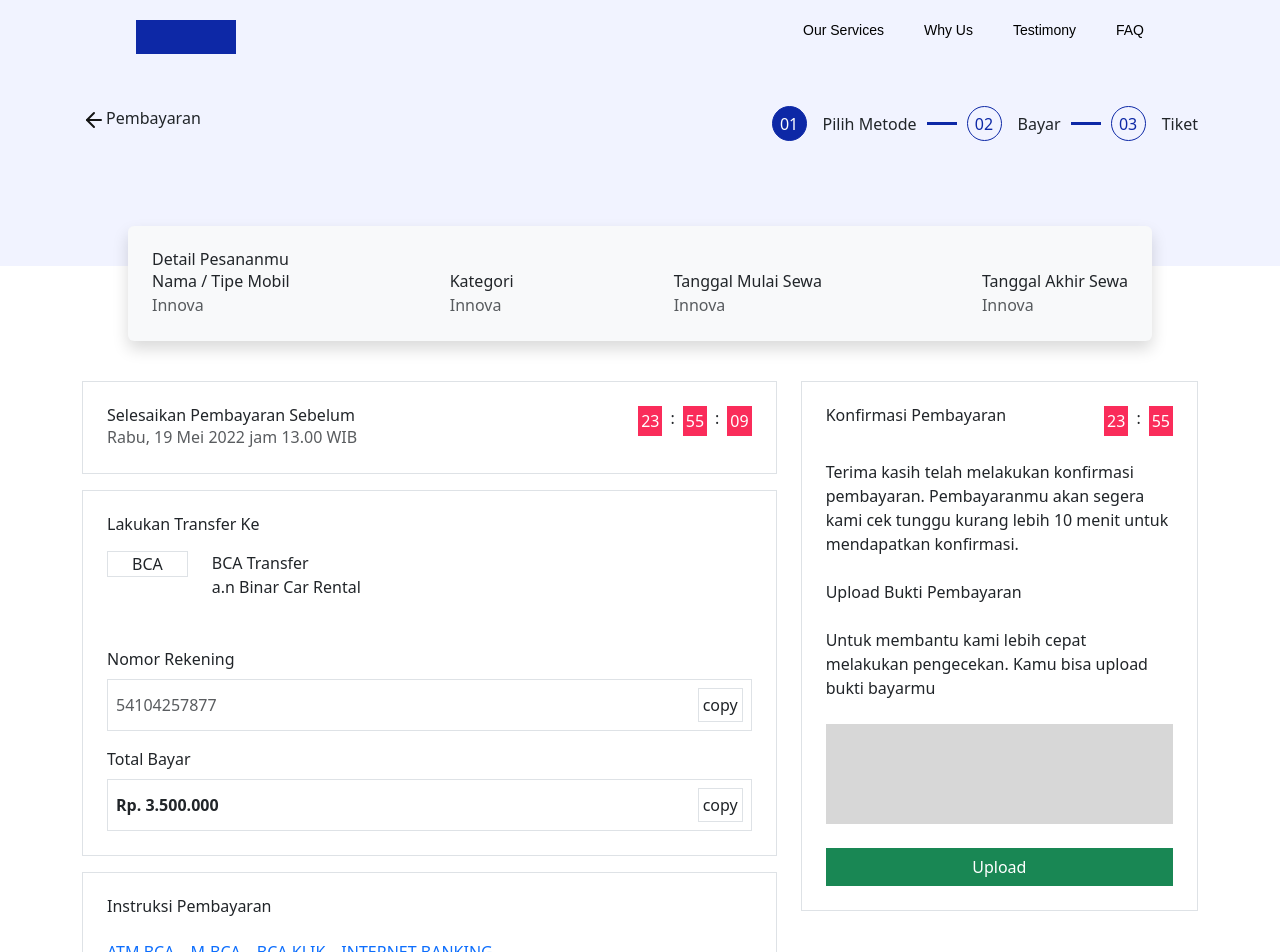
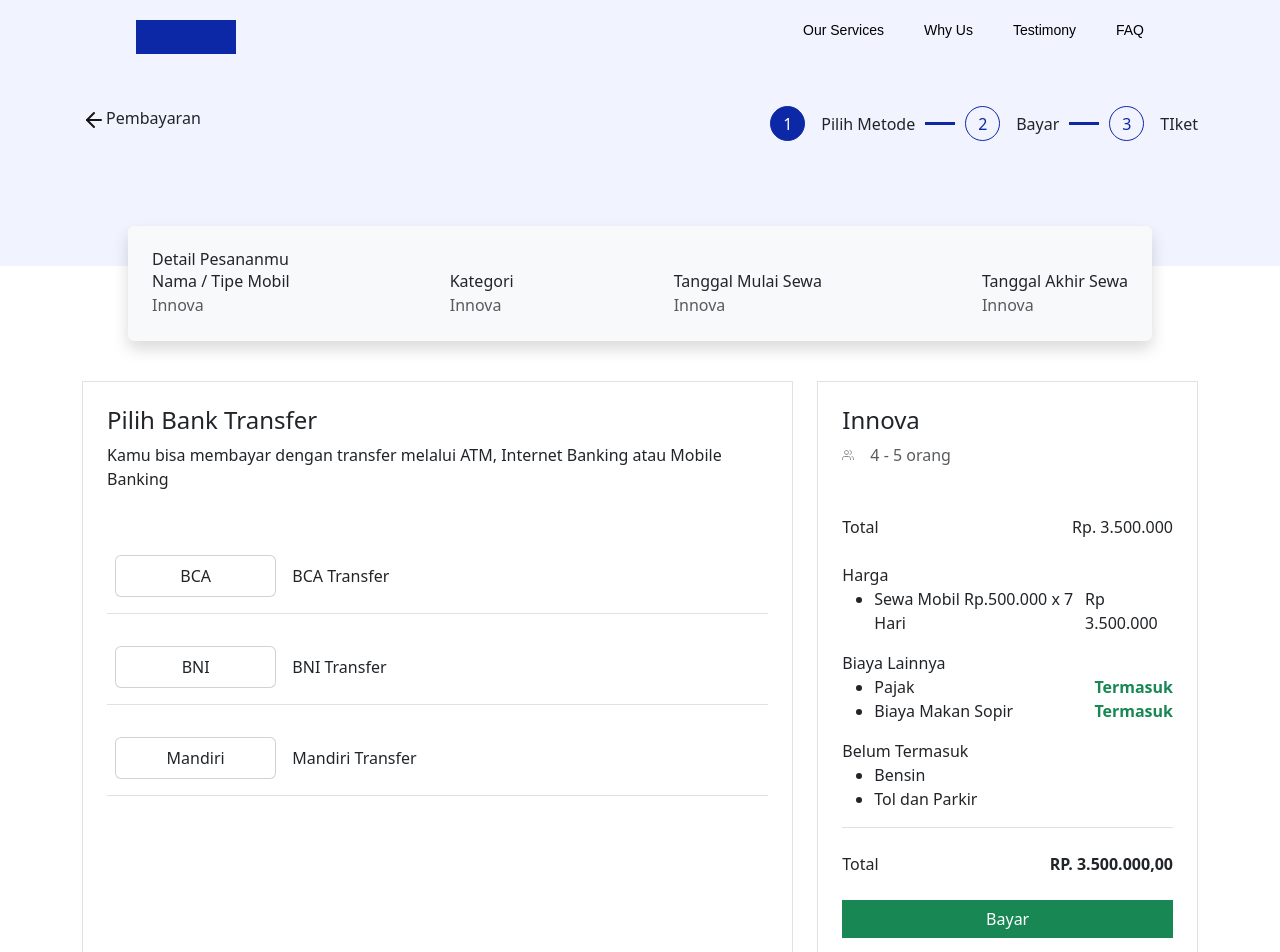
Before and after one commit to HarisMI40/fer-rental-mobil-public, a React (Vite) app: page /pembayaran in a window 1280 px wide. Shown: the top 952 px of the page. Built offline with nearby package versions, Linux system fonts and the light colour scheme.

Commit message:
update step pembayaran + redux

```diff
--- /dev/null
+++ b/app/store.js
@@ -0,0 +1,7 @@
+import { configureStore } from '@reduxjs/toolkit'
+import stepPembayaranReducer from '../features/stepPembayaran/stepPembayaranSlice'
+export default configureStore({
+  reducer: {
+    stepPembayaran : stepPembayaranReducer,
+  },
+})
--- /dev/null
+++ b/features/stepPembayaran/stepPembayaranSlice.js
@@ -0,0 +1,39 @@
+import { createSlice } from "@reduxjs/toolkit";
+
+const stepPembayaran = createSlice({
+  name : "stepembayaran",
+  initialState :
+
+  {
+    step : 1,
+    completed : 0,
+    data : [
+    {
+      "nomor" : "1",
+      "deskripsi" : "Pilih Metode",
+    },
+    {
+      "nomor" : "2",
+      "deskripsi" : "Bayar",
+    },
+    {
+      "nomor" : "3",
+      "deskripsi" : "TIket",
+    }
+  ]
+},
+  reducers : {
+    updateStep : (state, action) => {
+      state.step = action.payload
+      // state.completed += 1
+      // state.data[state.completed - 1].complete = true
+      // console.log(state.data)
+    },
+    updateCompleted : (state, action) => {
+      state.completed = action.payload
+    }
+  }
+});
+
+export const {updateStep, updateCompleted} = stepPembayaran.actions
+export default stepPembayaran.reducer
--- a/package.json
+++ b/package.json
@@ -10,6 +10,7 @@
     "preview": "vite preview"
   },
   "dependencies": {
+    "@reduxjs/toolkit": "^2.2.1",
     "axios": "^1.6.2",
     "bootstrap": "^5.3.2",
     "localforage": "^1.10.0",
@@ -18,6 +19,7 @@
     "react-bootstrap": "^2.9.1",
     "react-dom": "^18.2.0",
     "react-multi-carousel": "^2.8.4",
+    "react-redux": "^9.1.0",
     "react-router-dom": "^6.21.1",
     "sort-by": "^1.2.0"
   },
--- /dev/null
+++ b/src/assets/fi_check_white.jsx
@@ -0,0 +1,18 @@
+import React from "react";
+
+const fi_check_white = () => {
+  return (
+    <svg
+      xmlns="http://www.w3.org/2000/svg"
+      width="60"
+      height="60"
+      fill="currentColor"
+      className="bi bi-check-lg"
+      viewBox="0 0 16 16"
+    >
+      <path d="M12.736 3.97a.733.733 0 0 1 1.047 0c.286.289.29.756.01 1.05L7.88 12.01a.733.733 0 0 1-1.065.02L3.217 8.384a.757.757 0 0 1 0-1.06.733.733 0 0 1 1.047 0l3.052 3.093 5.4-6.425z" />
+    </svg>
+  );
+};
+
+export default fi_check_white;
--- a/src/pages/Pembayaran/Pembayaran.jsx
+++ b/src/pages/Pembayaran/Pembayaran.jsx
@@ -7,8 +7,18 @@ import style from "./Pembayaran.module.css";
 import CardDetailPesanan from "./components/CardDetailPesanan/CardDetailPesanan";
 import PilihPembayaran from "./components/Step/PilihPembayaran";
 import Transfer from "./components/Step/Transfer/Transfer";
+import { useSelector } from "react-redux";
 
 const Pembayaran = () => {
+  const step = useSelector((state) => state.stepPembayaran.step);
+
+  let StepPembayaran = "Loading";
+  if (step == 1) {
+    StepPembayaran = <PilihPembayaran />;
+  } else if (step == 2) {
+    StepPembayaran = <Transfer />;
+  }
+
   return (
     <div>
       <HeaderMain>
@@ -17,13 +27,10 @@ const Pembayaran = () => {
       <Card>
         <CardDetailPesanan />
       </Card>
-
       <main
         className={`${style.container} container d-flex justify-content-between gap-4`}
       >
-        {/* <PilihPembayaran /> */}
-
-        <Transfer />
+        {StepPembayaran}
       </main>
     </div>
   );
--- a/src/pages/Pembayaran/components/Header/Header.jsx
+++ b/src/pages/Pembayaran/components/Header/Header.jsx
@@ -1,7 +1,13 @@
 import React from "react";
 import style from "./Header.module.css";
 import fi_arrow_left from "../../../../assets/icon_card/fi_arrow_left.svg";
+import Fi_check_white from "../../../../assets/fi_check_white.jsx";
+import { useSelector } from "react-redux";
+
 const Header = () => {
+  const { data, completed, step } = useSelector(
+    (state) => state.stepPembayaran
+  );
   return (
     <div className={`container ${style.container}`}>
       <div className={`${style.wrapper}`}>
@@ -11,23 +17,23 @@ const Header = () => {
         </div>
 
         <div className={`${style.step_pembayaran}`}>
-          <div className="d-flex align-items-center gap-3">
-            <div className={`${style.container_angka} ${style.active}`}>01</div>
+          {data.map((data) => (
+            <React.Fragment key={data.nomor}>
+              <div className="d-flex align-items-center gap-3">
+                <div
+                  className={`
+                  ${style.container_angka}
+                  ${data.nomor <= step ? style.active : ""}`}
+                >
+                  {data.nomor <= completed ? <Fi_check_white /> : data.nomor}
+                </div>
 
-            <div>Pilih Metode</div>
-          </div>
+                <div>{data.deskripsi}</div>
+              </div>
 
-          <div className={`${style.garis}`}></div>
-          <div className="d-flex align-items-center gap-3">
-            <div className={`${style.container_angka}`}>02</div>
-
-            <div>Bayar </div>
-          </div>
-          <div className={`${style.garis}`}></div>
-          <div className="d-flex align-items-center gap-3">
-            <div className={`${style.container_angka}`}>03</div>
-            <div>Tiket </div>
-          </div>
+              {data.nomor < 3 && <div className={`${style.garis}`}></div>}
+            </React.Fragment>
+          ))}
         </div>
       </div>
     </div>
--- a/src/pages/Pembayaran/components/Step/PilihPembayaran/PilihPembayaran/ListPembayaran/ListPembayaran.jsx
+++ b/src/pages/Pembayaran/components/Step/PilihPembayaran/PilihPembayaran/ListPembayaran/ListPembayaran.jsx
@@ -14,8 +14,9 @@ const ListPembayaran = () => {
     setPembayaranAktif(bank);
   }
 
-  return dataPembayaran.map((pembayaran) => (
+  return dataPembayaran.map((pembayaran, index) => (
     <PembayaranItem
+      key={index}
       pembayaran={pembayaran}
       clickPembayaranHandler={clickPembayaranHandler}
       pembyaranAktif={pembyaranAktif}
--- a/src/pages/Pembayaran/components/Step/PilihPembayaran/Sidebar/Sidebar.jsx
+++ b/src/pages/Pembayaran/components/Step/PilihPembayaran/Sidebar/Sidebar.jsx
@@ -1,8 +1,15 @@
 import React from "react";
 import fi_users from "../../../../../../assets/icon_card/fi_users.svg";
 import style from "./Sidebar.module.css";
+import { useDispatch } from "react-redux";
+import {
+  updateCompleted,
+  updateStep,
+} from "../../../../../../../features/stepPembayaran/stepPembayaranSlice";
 
 const Sidebar = () => {
+  const dispatch = useDispatch();
+
   return (
     <div className={`${style.sidebar} border p-4`}>
       <div>
@@ -66,8 +73,15 @@ const Sidebar = () => {
         <div className="fw-bold">RP. 3.500.000,00</div>
       </div>
 
-      <div class="d-grid gap-2">
-        <button class={`btn btn-success ${style.button_bayar}`} type="button">
+      <div className="d-grid gap-2">
+        <button
+          className={`btn btn-success ${style.button_bayar}`}
+          type="button"
+          onClick={() => {
+            dispatch(updateStep(2));
+            dispatch(updateCompleted(1));
+          }}
+        >
           Bayar
         </button>
       </div>
--- a/src/pages/Pembayaran/components/Step/Transfer/DataTransfer/DataTransfer.jsx
+++ b/src/pages/Pembayaran/components/Step/Transfer/DataTransfer/DataTransfer.jsx
@@ -49,7 +49,7 @@ const DataTransfer = () => {
         <h6>Instruksi Pembayaran</h6>
         <div>
           <Tabs
-            defaultActiveKey="profile"
+            defaultActiveKey="ATM-BCA"
             id="uncontrolled-tab-example"
             className={`my-3`}
             variant="underline"
--- a/src/pages/Pembayaran/components/Step/Transfer/Sidebar/Sidebar.jsx
+++ b/src/pages/Pembayaran/components/Step/Transfer/Sidebar/Sidebar.jsx
@@ -1,6 +1,14 @@
 import React from "react";
 import style from "./Sidebar.module.css";
+import { useDispatch } from "react-redux";
+import {
+  updateCompleted,
+  updateStep,
+} from "../../../../../../../features/stepPembayaran/stepPembayaranSlice";
+import { Link } from "react-router-dom";
+
 const Sidebar = () => {
+  const dispatch = useDispatch();
   return (
     <div className={`${style.container} border p-4 align-self-start`}>
       {/* <div>Klik konfirmasi pembayaran untuk mempercepat proses pengecekan</div> */}
@@ -30,8 +38,8 @@ const Sidebar = () => {
         <div className={`${style.upload} my-4`}></div>
       </div>
 
-      <div class="d-grid gap-2 mt-4">
-        <button class="btn btn-success" type="button">
+      <div className="d-grid gap-2 mt-4">
+        <Link to={"/tiket"} className="btn btn-success" type="button">
           Upload
           {/*
           pertama
@@ -43,7 +51,7 @@ const Sidebar = () => {
           Jika sudah klik upload
             Konfirmasi yang mengarah ke step 3
           */}
-        </button>
+        </Link>
       </div>
     </div>
   );
--- a/src/pages/Tiket/Tiket.jsx
+++ b/src/pages/Tiket/Tiket.jsx
@@ -1,14 +1,23 @@
-import React from "react";
+import React, { useEffect } from "react";
 import HeaderMain from "../../components/HeaderMain/HeaderMain";
 import Header from "../Pembayaran/components/Header/Header";
-import Card from "../../components/Card/Card";
-import CardDetailPesanan from "../Pembayaran/components/CardDetailPesanan/CardDetailPesanan";
 
 import icon_success from "../../assets/success.svg";
 import style from "./Tiket.module.css";
 import fi_download from "../../assets/fi_download.svg";
+import { useDispatch } from "react-redux";
+import {
+  updateCompleted,
+  updateStep,
+} from "../../../features/stepPembayaran/stepPembayaranSlice";
 
 const Tiket = () => {
+  const dispatch = useDispatch();
+  useEffect(() => {
+    dispatch(updateStep(3));
+    dispatch(updateCompleted(2));
+  }, []);
+
   return (
     <div>
       <HeaderMain>
```
Also changed, not shown: src/main.jsx (+8 -3 lines), 1 other file (tests, documents, lock files or other folders).
